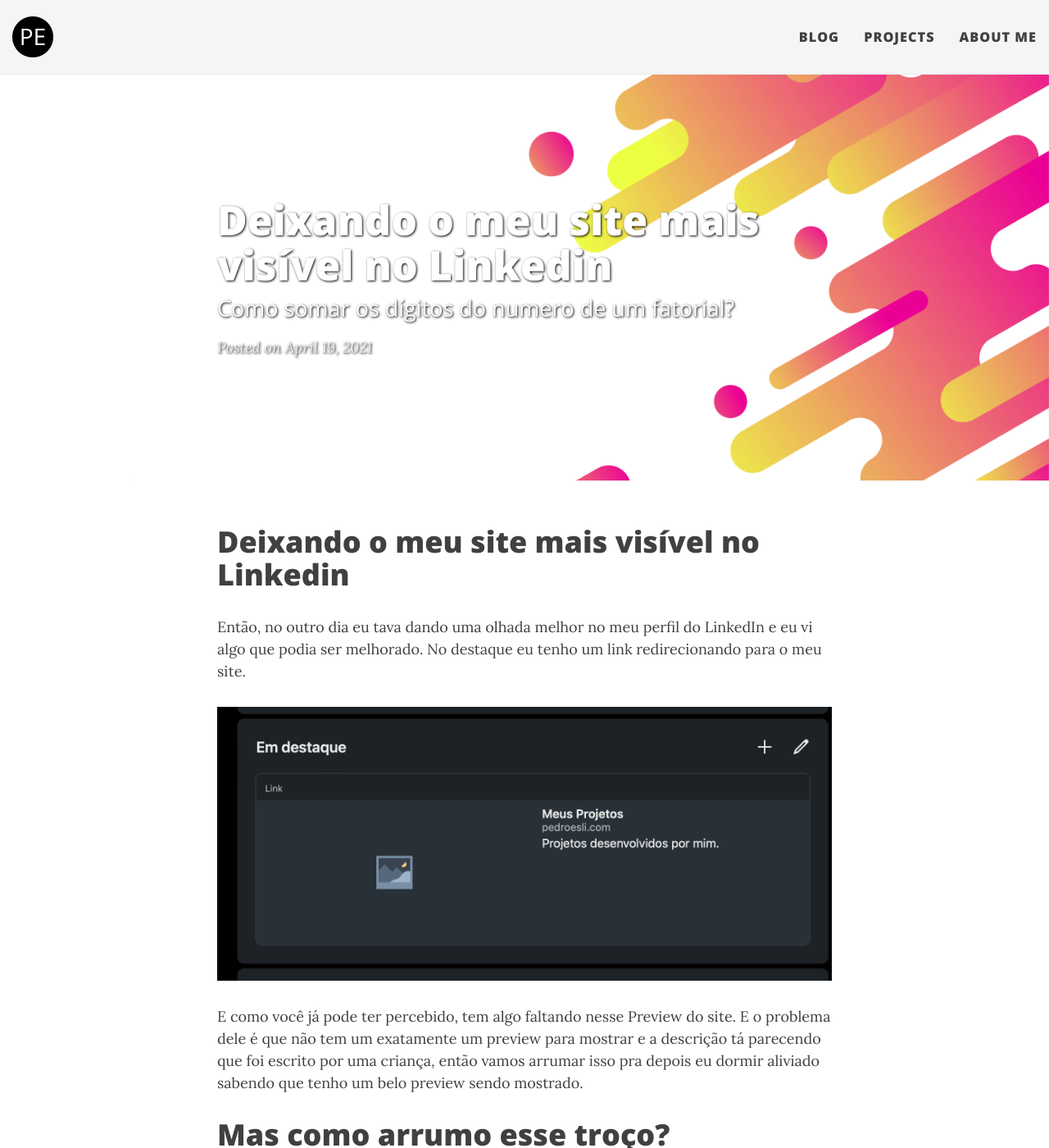
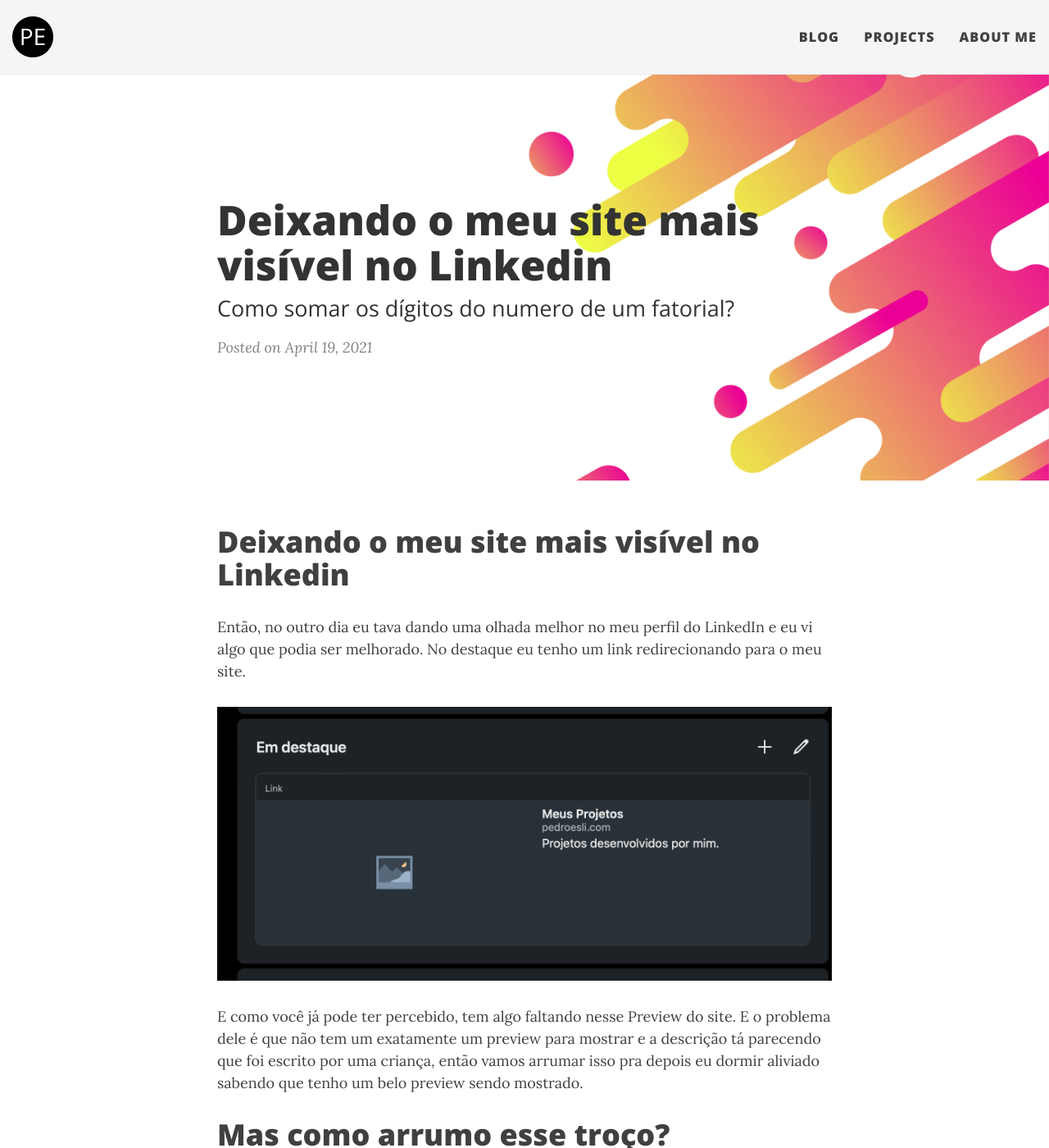
Before and after one commit to pedroesli/pedroesli.github.io, a Jekyll site: the page built from _posts/2021/2021-04-19-deixando-o-meu-site-mais-visivel-no-linkedin.md, in a window 1280 px wide and 1400 px high. Shown: the whole window at 82% size. Built offline with Jekyll 4.4.1, drawn with Linux system fonts in a browser that asks for light colours; nearby versions of some CDN libraries; comment, search, counter and statistics services are not loaded.

Commit message:
Update css and post

```diff
--- a/css/main.css
+++ b/css/main.css
@@ -467,13 +467,6 @@ footer .theme-by {
 .intro-header .page-heading {
   text-align: center;
 }
-.intro-header.big-img .page-heading, .intro-header.big-img  .black-header{
-  color: #333;
-  text-shadow: none;
-}
-.intro-header.big-img  .black-header .black-meta{
-  color: #808080;
-}
 .intro-header.big-img .page-heading,
 .intro-header.big-img .post-heading {
   padding: 100px 0;
--- a/css/post.css
+++ b/css/post.css
@@ -1,5 +1,14 @@
 h1 img{
-    display: block;
-    margin-left: auto;
-    margin-right: auto;
+  display: block;
+  margin-left: auto;
+  margin-right: auto;
 }
+
+.black-header{
+  color: #333 !important;
+  text-shadow: none !important;
+}
+
+.black-meta{
+  color: #808080 !important;
+}
```
Also changed, not shown: _posts/2021/2021-04-19-deixando-o-meu-site-mais-visivel-no-linkedin.md (line endings or trailing spaces).
